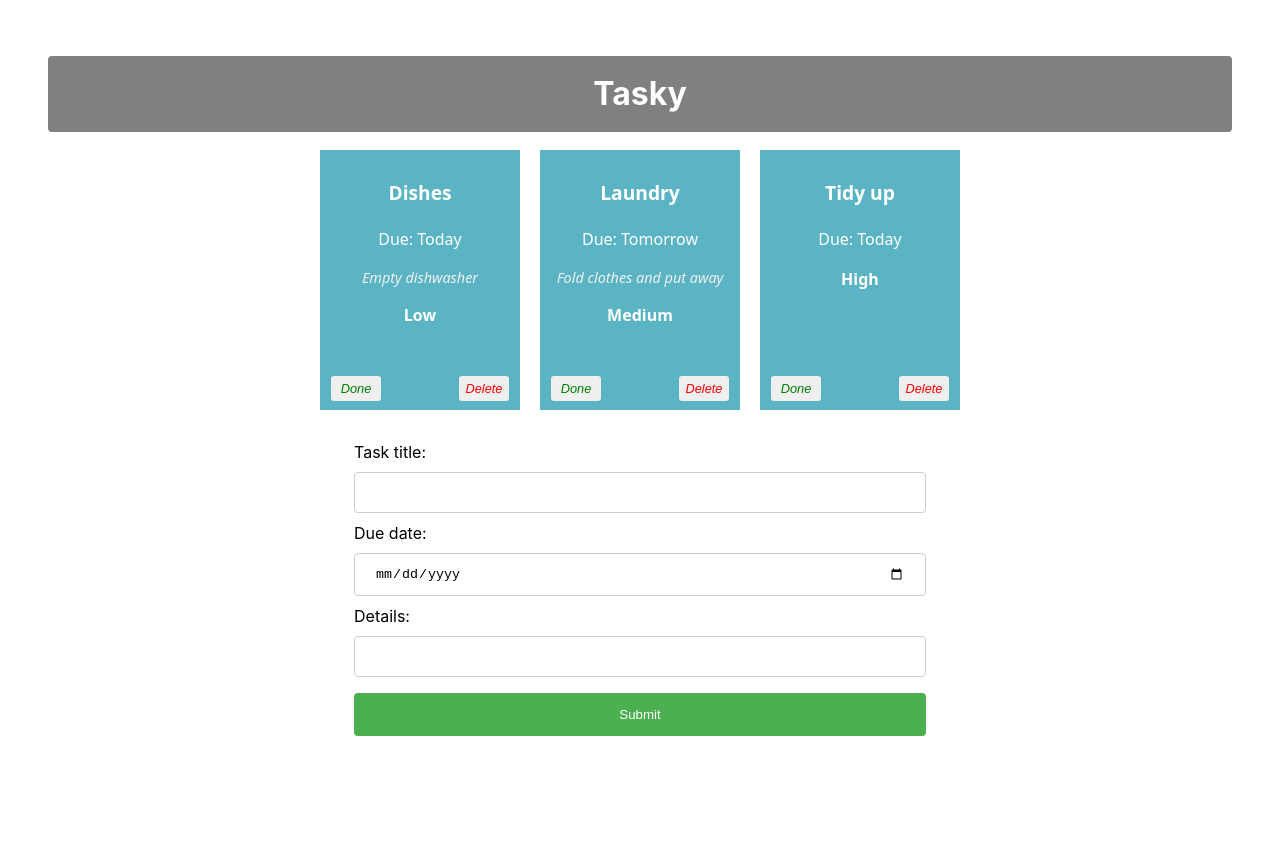
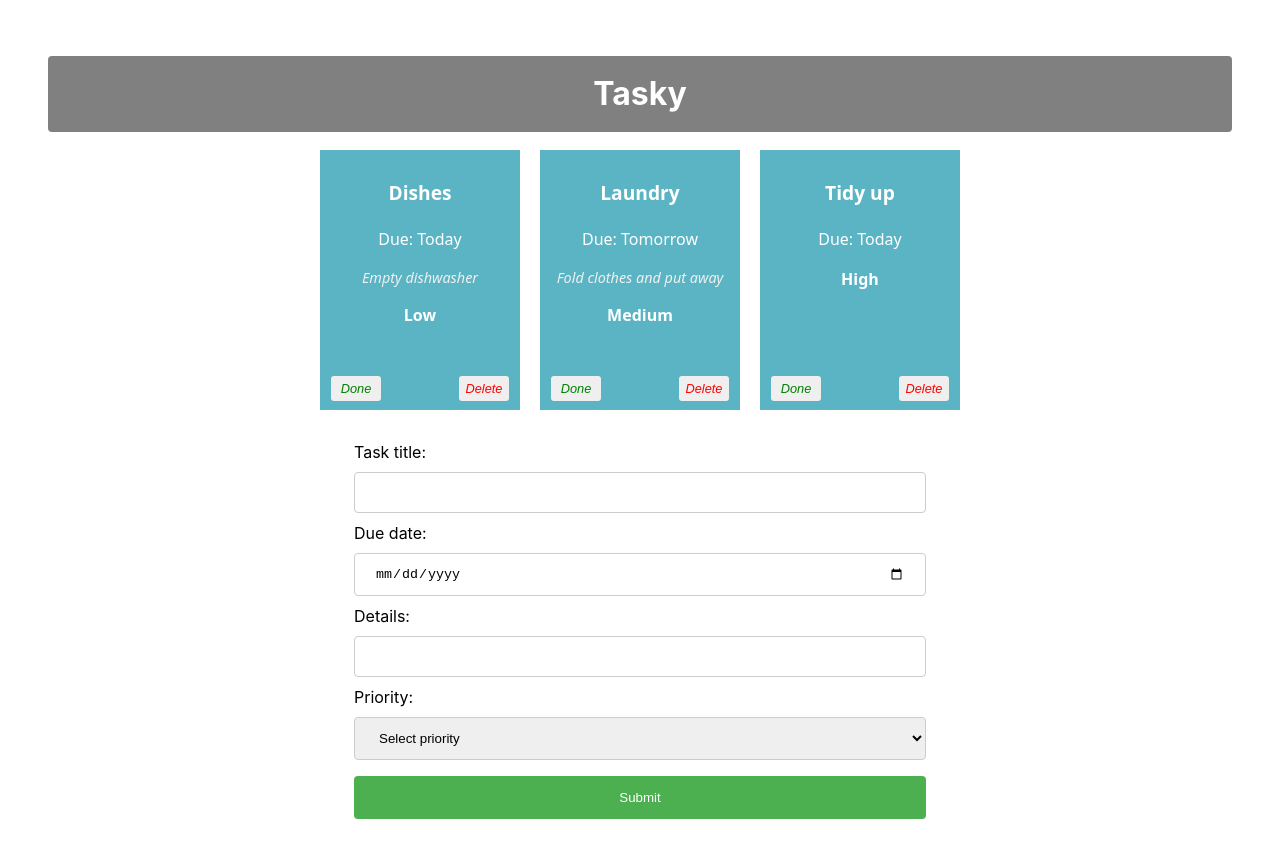
Before and after one commit to MimiOsita/react-basics-labs-s1-2025, a React (Vite) app in the folder tasky/: page / in a window 1280 px wide. Shown: the top 858 px of the page. Before the commit the page ends 812 px from the top, so only its background shows below. Built offline with nearby package versions, Linux system fonts and the light colour scheme.

Commit message:
Tasky Lab 2b exercise 2

```diff
--- a/tasky/src/App.css
+++ b/tasky/src/App.css
@@ -69,7 +69,7 @@ button {
   right: 5px;
   color: red;
 }
-input[type=text], input[type=date] {
+input[type=text], input[type=date], select {
   width: 100%;
   padding: 12px 20px;
   margin: 8px 0;
@@ -90,6 +90,8 @@ input[type=submit] {
   cursor: pointer;
 }
 
+
+
 input[type=submit]:hover {
   background-color: #45a049;
 }
--- a/tasky/src/App.jsx
+++ b/tasky/src/App.jsx
@@ -30,7 +30,8 @@ function App() {
   const [ formState, setFormState ] = useState({
     title: "",
     description: "",
-    deadline: ""
+    deadline: "",
+    priority:""
   });
 
   const formChangeHandler = (event) => {
@@ -46,6 +47,9 @@ function App() {
       case "deadline":
           form.deadline = event.target.value;
           break;
+      case "priority":
+        form.priority = event.target.value;
+        break;
       default:
           form = formState;
     }
--- a/tasky/src/components/Form.jsx
+++ b/tasky/src/components/Form.jsx
@@ -19,6 +19,22 @@ const AddTaskForm = (props) => {
         Details:
         <input type="text" name="description" onChange={(event) => props.change(event)} />
     </label>
+    <br/>
+
+    <label>
+          Priority:
+          <select
+            name="priority"
+            required
+            onChange={(event) => props.change(event)}
+          >
+            <option value="">Select priority</option>
+            <option value="Low">Low</option>
+            <option value="Medium">Medium</option>
+            <option value="High">High</option>
+          </select>
+        </label>
+        <br />
 
         <input type="submit" value="Submit" />
         </form>
```
